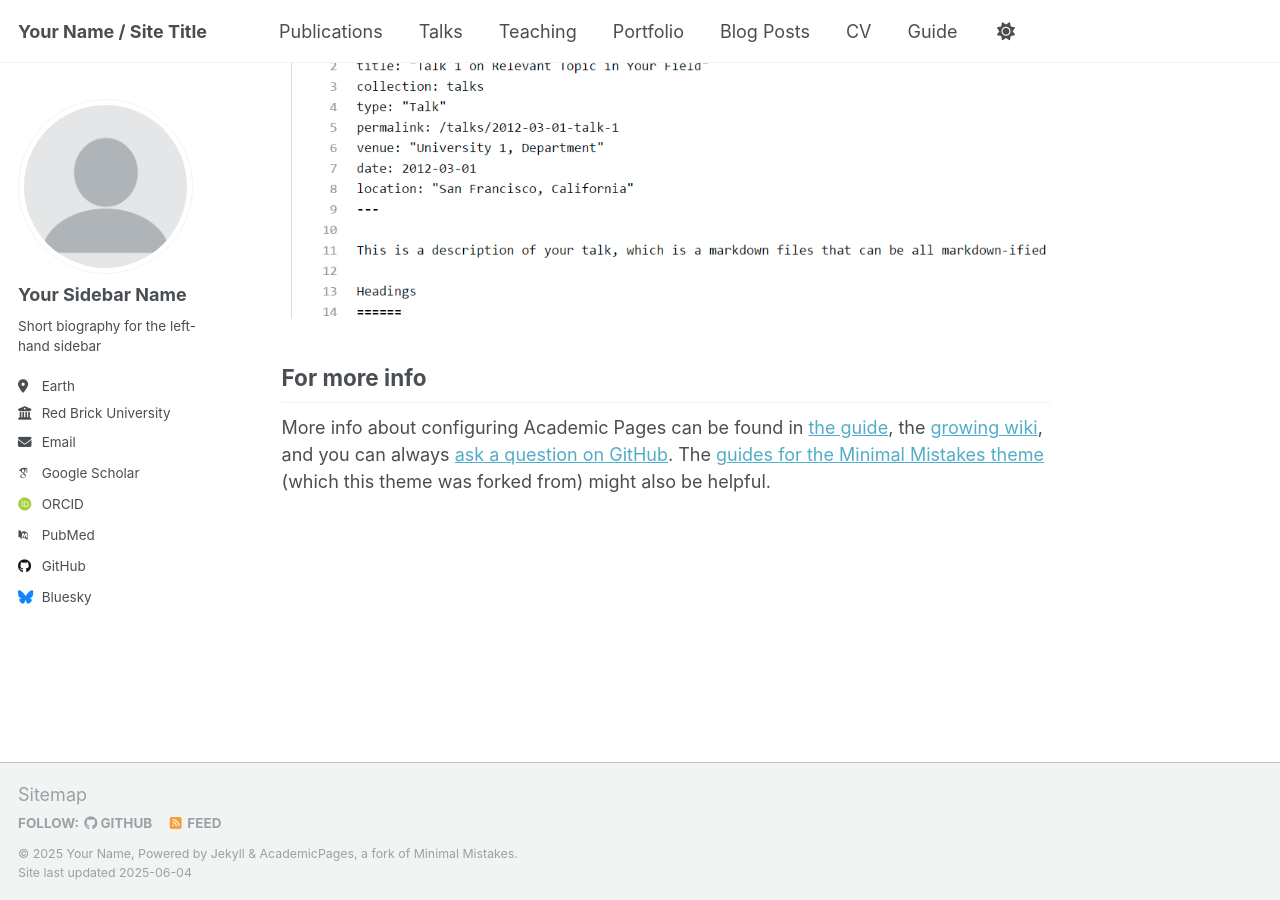
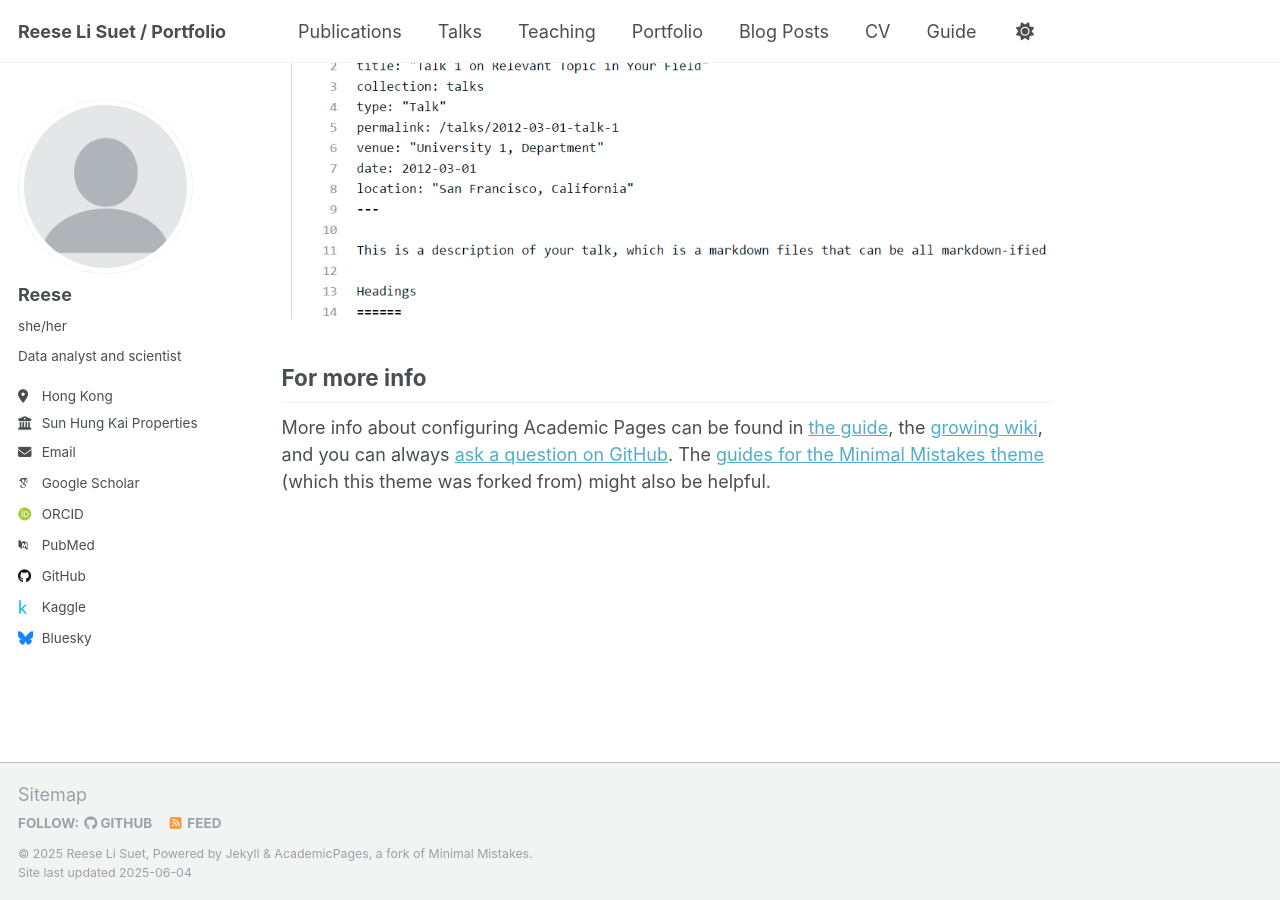
Before and after one commit to ReeseLiSuet/Portfolio, a Jekyll site: the page built from _pages/about.md, in a window 1280 px wide and 900 px high, scrolled down 2636 px. Built offline with Jekyll 4.4.1, drawn with Linux system fonts in a browser that asks for light colours; some web fonts are replaced.

Commit message:
Update _config.yml

```diff
--- a/_config.yml
+++ b/_config.yml
@@ -9,13 +9,13 @@
 # Basic Site Settings
 locale                   : "en-US"
 site_theme               : "default"
-title                    : "Your Name / Site Title"
+title                    : "Reese Li Suet / Portfolio"
 title_separator          : "-"
-name                     : &name "Your Name"
-description              : &description "personal description"
+name                     : &name "Reese Li Suet"
+description              : &description "Hi! Nice to meet you."
 url                      : https://academicpages.github.io # the base hostname & protocol for your site e.g. "https://[your GitHub username].github.io" or if you already have some other page hosted on Github then use "https://[your GitHub username].github.io/[Your Repo Name]"
 baseurl                  : "" # the subpath of your site, e.g. "/blog"
-repository               : "academicpages/academicpages.github.io"
+repository               : "ReeseLiSuet/Portfolio"
 
 # Site Author - The following control what appear as part of the author content on the side bar.
 #               If a field is blank the icon and link will not appear, otherwise it will be shown.
@@ -23,13 +23,13 @@ repository               : "academicpages/academicpages.github.io"
 author:
   # Biographic information
   avatar           : "profile.png"
-  name             : "Your Sidebar Name"
-  pronouns         : # example: "she/her"
-  bio              : "Short biography for the left-hand sidebar"
-  location         : "Earth"
-  employer         : "Red Brick University"
+  name             : "Reese"
+  pronouns         : "she/her"
+  bio              : "Data analyst and scientist"
+  location         : "Hong Kong"
+  employer         : "Sun Hung Kai Properties"
   uri              : # URL
-  email            : "none@example.org"
+  email            : "reeseli.work@gmail.com"
 
   # Academic websites
   academia         : # URL
@@ -46,8 +46,8 @@ author:
   bitbucket        : # Username - Update with your username on the site
   codepen          : # Username
   dribbble         : # Username
-  github           : "academicpages"
-  kaggle           : # Username
+  github           : "lanhe925"
+  kaggle           : "Reese Li Suet"
   stackoverflow    : # User number or user number and name (i.e., use "1" or "1/jeff-atwood")
 
   # Social media
```
